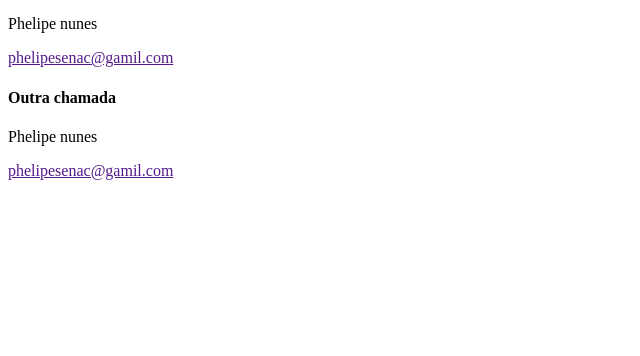
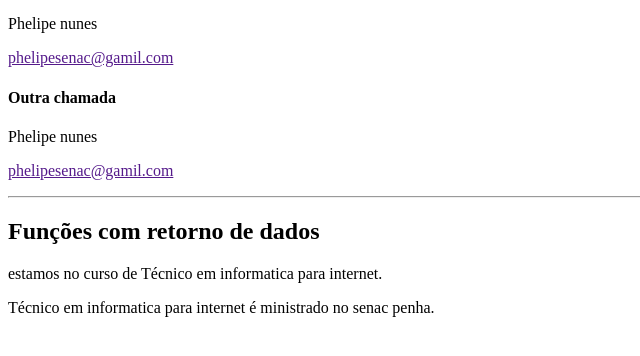
Before and after one commit to Phelipenunes/aulas-php, a PHP site: page /06-funcoes.php in a window 1280 px wide. Shown: the part 174-530 px from the top of the page, without its empty margins (0-640 px from the left). Run offline with PHP 8.4, Linux system fonts and the light colour scheme.

Commit message:
função com retorno
exemplo

```diff
--- a/06-funcoes.php
+++ b/06-funcoes.php
@@ -26,6 +26,16 @@
         </article>
     </section>
 
+    <hr>
+    <h2>Funções com retorno de dados </h2>
+    <?php
+    function dadoscurso(){
+        return "Técnico em informatica para internet";
+    }
+    ?>
+    <p> estamos no curso de <?=dadoscurso()?>.</p>
+    <p><?=dadoscurso()?> é ministrado no senac penha.</p>
+
 
 </body>
 </html>
```
